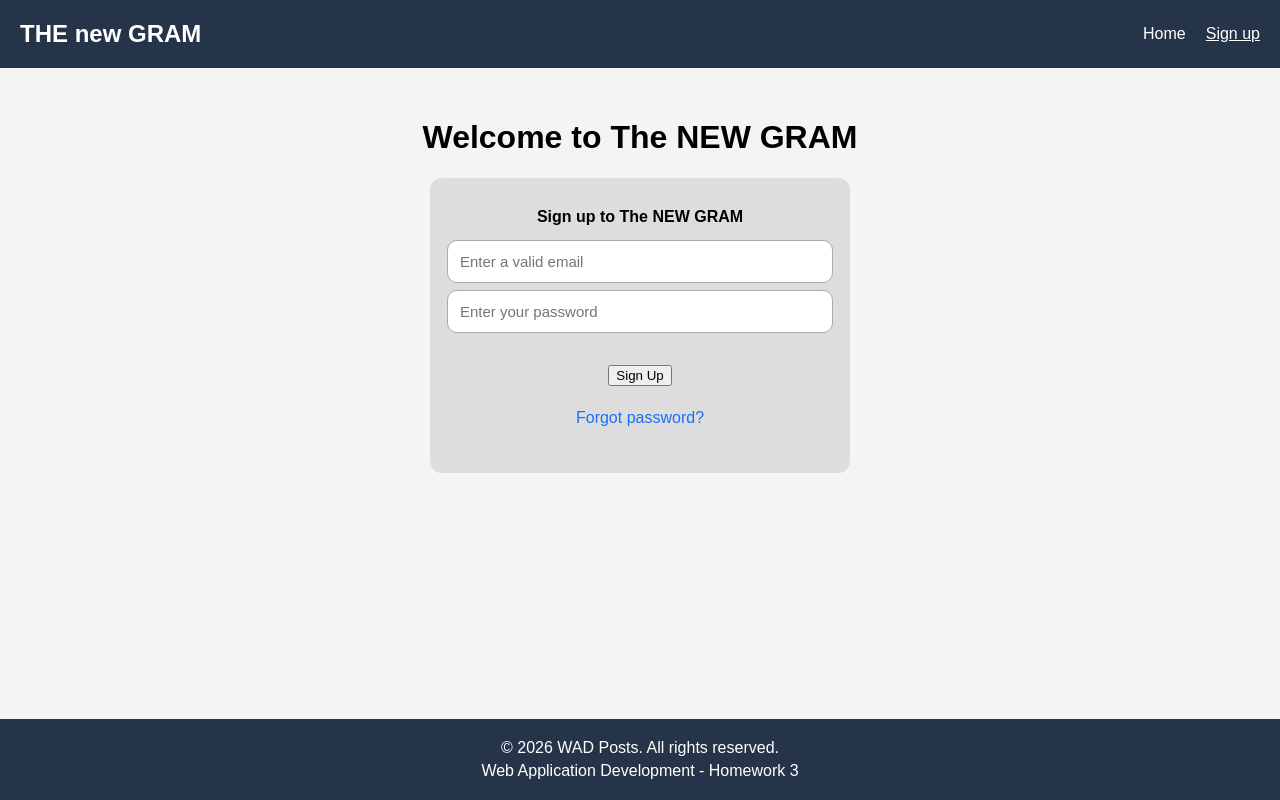
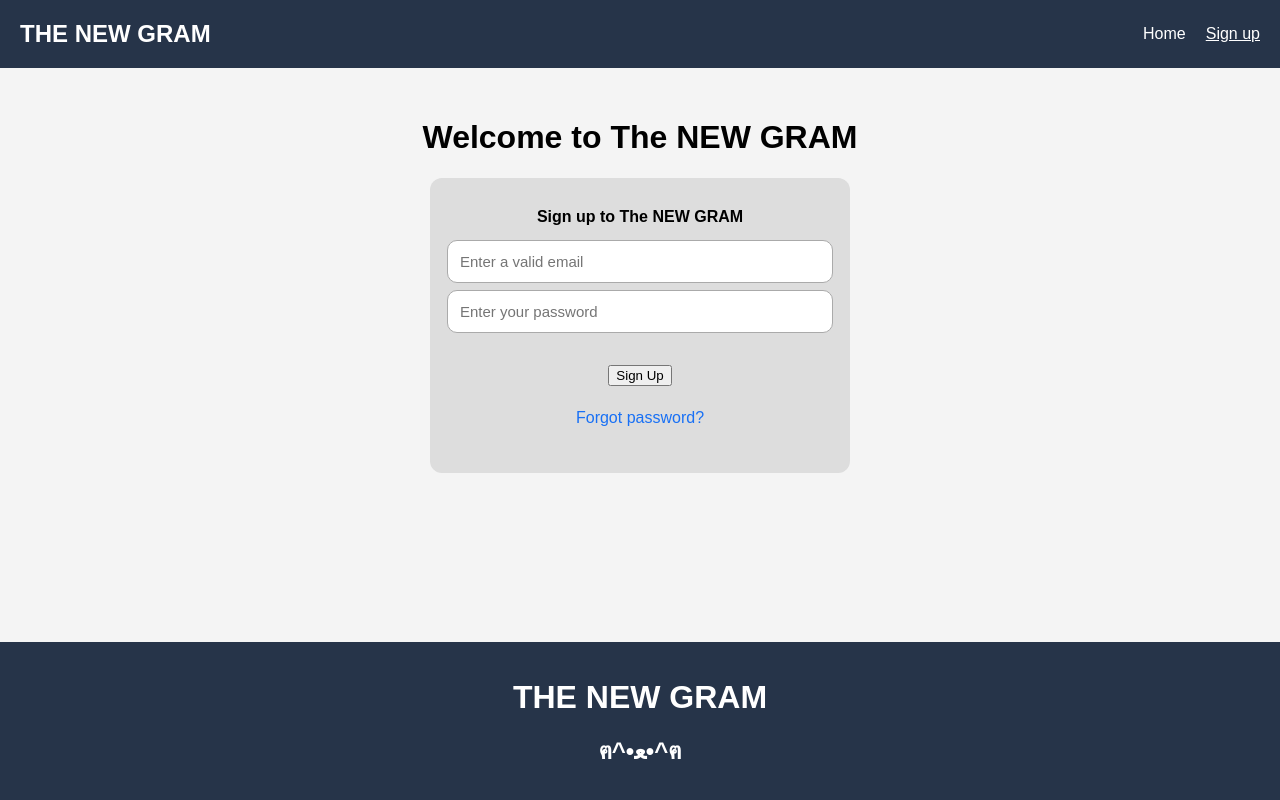
Before and after one commit to BlueShepy/wad-homework3, a Vue app: page /#/signup in a window 1280 px wide. Built offline with nearby package versions, Linux system fonts and the light colour scheme.

Commit message:
made it better

```diff
--- a/src/components/AppFooter.vue
+++ b/src/components/AppFooter.vue
@@ -1,7 +1,7 @@
 <template>
   <footer>
-    <p>© 2026 WAD Posts. All rights reserved.</p>
-    <p>Web Application Development - Homework 3</p>
+    <h1>THE NEW GRAM</h1>
+    <h2>ฅ^•ﻌ•^ฅ</h2>
   </footer>
 </template>
 
--- a/src/components/AppHeader.vue
+++ b/src/components/AppHeader.vue
@@ -1,6 +1,6 @@
 <template>
   <header class="site-header">
-    <h1>THE new GRAM</h1>
+    <h1>THE NEW GRAM</h1>
 
     <nav>
       <router-link to="/">Home</router-link>
```
